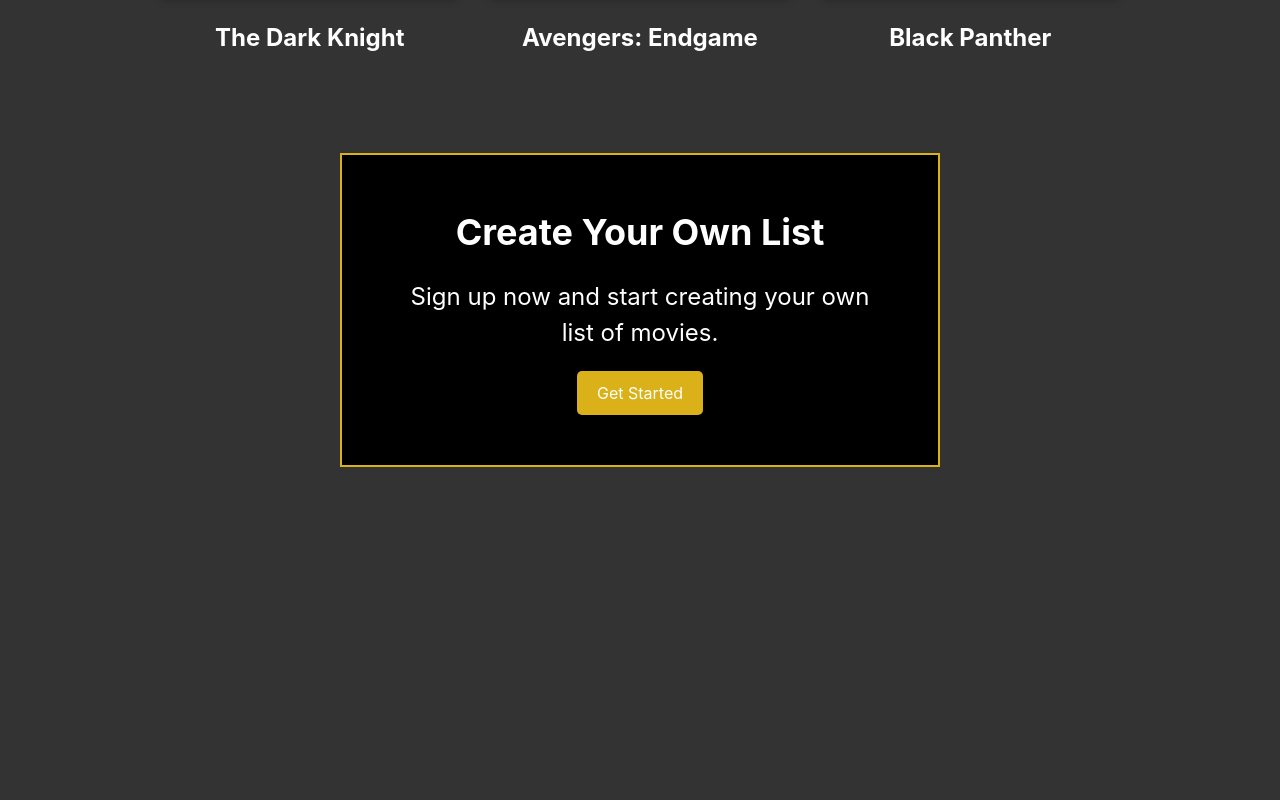
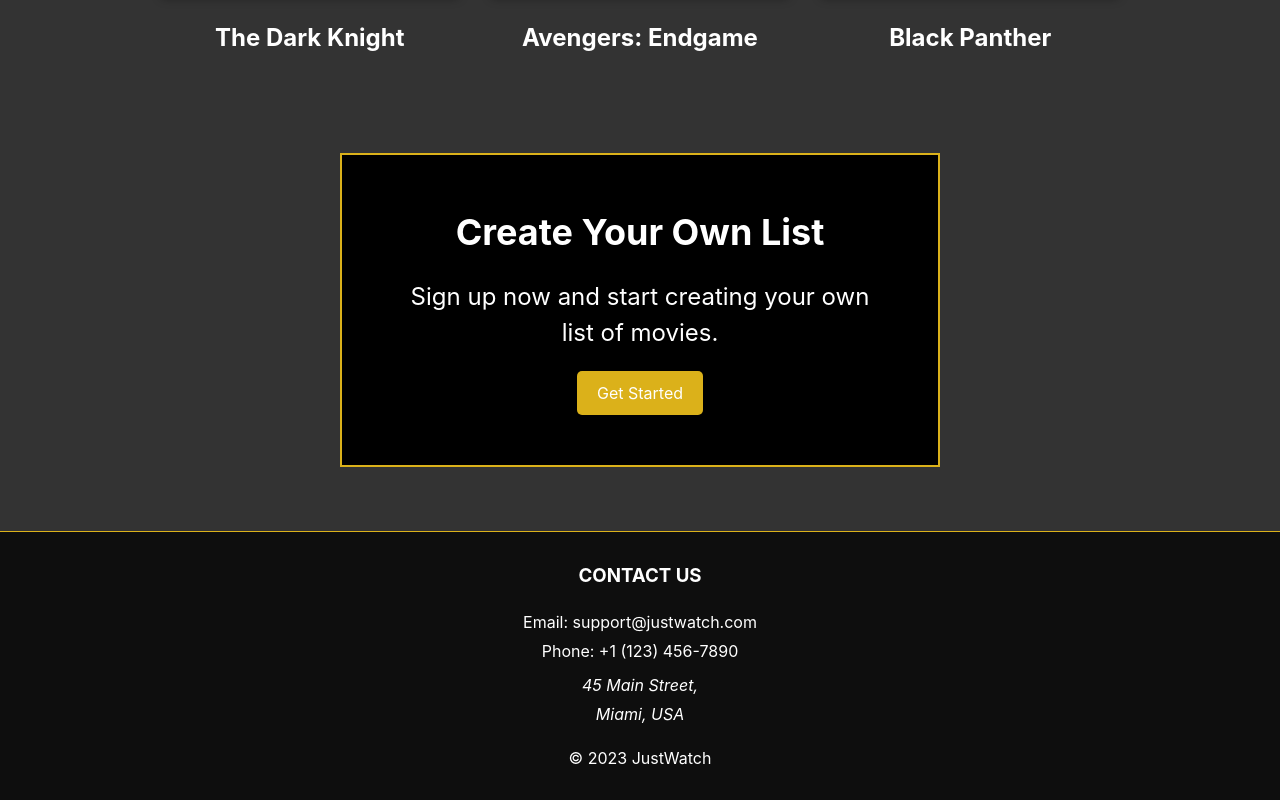
Before and after one commit to PashataDLG/Softuni-MovieWebsite-Project, a React (Create React App) app in the folder client/: page /add-movie in a window 1280 px wide. Shown: the part 680-1480 px from the top of the page. Before the commit the page ends 1211 px from the top, so only its background shows below. Built offline with nearby package versions, Linux system fonts and the light colour scheme.

Commit message:
Footer component added

```diff
--- a/client/src/App.js
+++ b/client/src/App.js
@@ -1,4 +1,5 @@
 import './App.css';
+import Footer from './components/footer/Footer';
 import Home from './components/home/Home';
 import Navbar from './components/navbar/Navbar';
 
@@ -9,6 +10,7 @@
 			<main>
 				<Home />
 			</main>
+			<Footer />
 		</>
 	);
 }
--- /dev/null
+++ b/client/src/components/footer/Footer.js
@@ -0,0 +1,26 @@
+export default function Footer() {
+    return (
+        <footer>
+            <div className="footer-section">
+                <div className="container">
+                    <div className="row">
+                        <div className="col-md-4">
+                            <h3>Contact Us</h3>
+                            <div className="contact">
+                                <p>Email: support@justwatch.com</p>
+                                <p>Phone: +1 (123) 456-7890</p>
+                                <div className="address">
+                                    <p>45 Main Street,</p>
+                                    <p>Miami, USA</p>
+                                </div>
+                            </div>
+                        </div>
+                        <div className="col-md-4">
+                            <p>© 2023 JustWatch</p>
+                        </div>
+                    </div>
+                </div>
+            </div>
+        </footer >
+    );
+}
```
